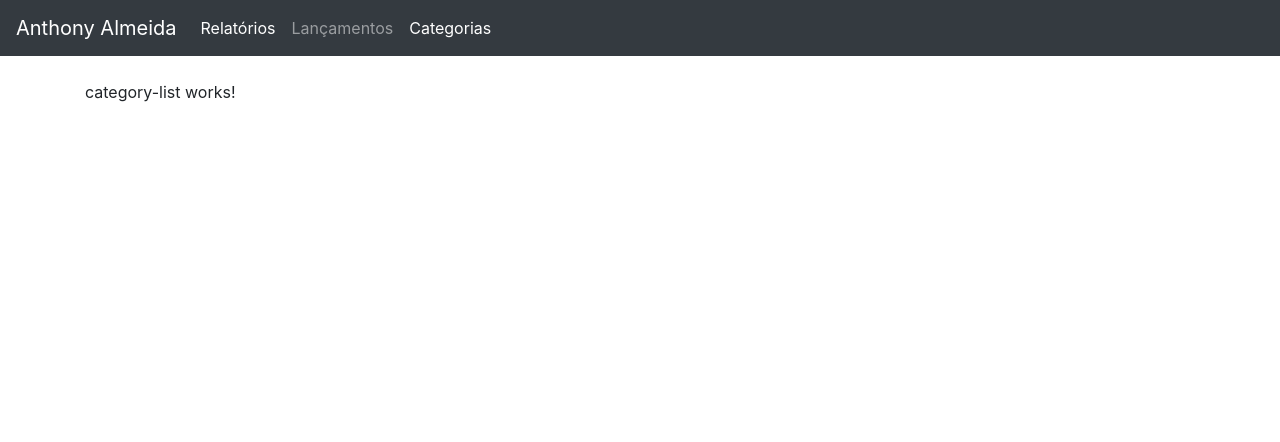
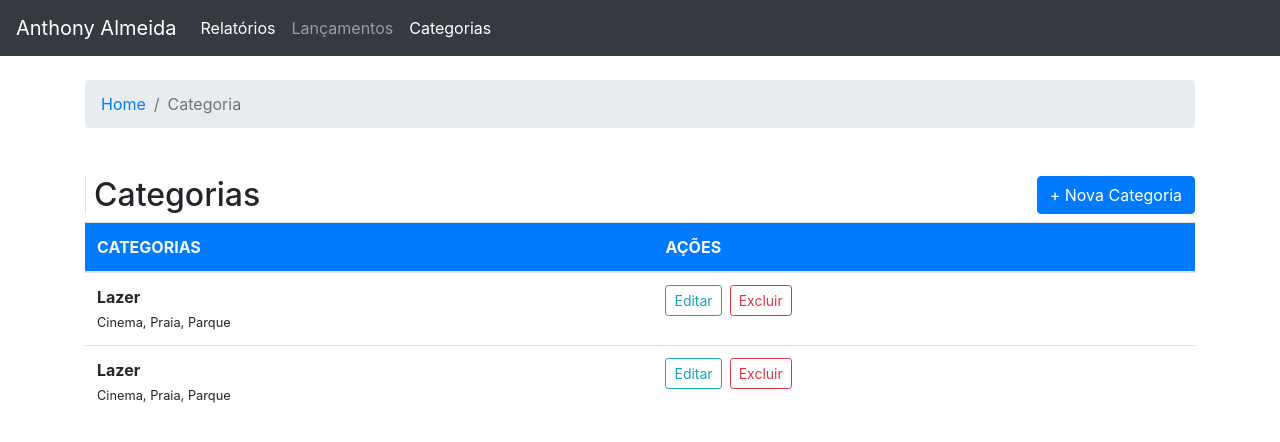
Before and after one commit to AnthonyAlmeida-exe/angular-avancado-master-detail, an Angular app: page /categories in a window 1280 px wide. Shown: the top 442 px of the page. Built offline with nearby package versions, Linux system fonts and the light colour scheme.

Commit message:
InMemoryan web Api

```diff
--- a/package.json
+++ b/package.json
@@ -19,6 +19,7 @@
     "@angular/platform-browser": "~8.2.4",
     "@angular/platform-browser-dynamic": "~8.2.4",
     "@angular/router": "~8.2.4",
+    "angular-in-memory-web-api": "^0.9.0",
     "bootstrap": "^4.3.1",
     "rxjs": "~6.4.0",
     "tslib": "^1.10.0",
--- a/src/app/pages/categories/category-list/category-list.component.html
+++ b/src/app/pages/categories/category-list/category-list.component.html
@@ -1 +1,68 @@
-<p>category-list works!</p>
+<nav class="mb-5">
+  <ol class="breadcrumb">
+    <li class="breadcrumb-item">
+      <a routerLink="/">Home</a>
+    </li>
+    <li class="breadcrumb-item active">
+      <a>Categoria</a>
+    </li>
+  </ol>
+</nav>
+
+<div class="row">
+  <div class="col-md">
+    <h2 class="h2 border-left pl-2">
+      Categorias
+    </h2>
+  </div>
+  <div class="col-md">
+    <a routerLink="new" class="btn btn-primary float-right">+ Nova Categoria</a>
+  </div>
+</div>
+
+<table class="table table-hover">
+  <thead>
+    <tr class="bg-primary text-light">
+      <th>CATEGORIAS</th>
+      <th>AÇÕES</th>
+    </tr>
+  </thead>
+  <tbody>
+    <tr>
+      <td>
+        <strong>Lazer</strong><br />
+        <small>Cinema, Praia, Parque</small>
+      </td>
+      <td>
+        <a [routerLink]="[12, 'edit']" class="btn btn-outline-info btn-sm mr-2">
+          Editar
+        </a>
+        <button
+          type="button"
+          (click)="alert('Excluir')"
+          class="btn btn-outline-danger btn-sm"
+        >
+          Excluir
+        </button>
+      </td>
+    </tr>
+    <tr>
+        <td>
+          <strong>Lazer</strong><br />
+          <small>Cinema, Praia, Parque</small>
+        </td>
+        <td>
+          <a [routerLink]="[12, 'edit']" class="btn btn-outline-info btn-sm mr-2">
+            Editar
+          </a>
+          <button
+            type="button"
+            (click)="alert('Excluir')"
+            class="btn btn-outline-danger btn-sm"
+          >
+            Excluir
+          </button>
+        </td>
+      </tr>
+  </tbody>
+</table>
```
Also changed, not shown: src/app/in-memory-database.ts (added, +17 -0 lines), 1 other file (tests, documents, lock files or other folders).
